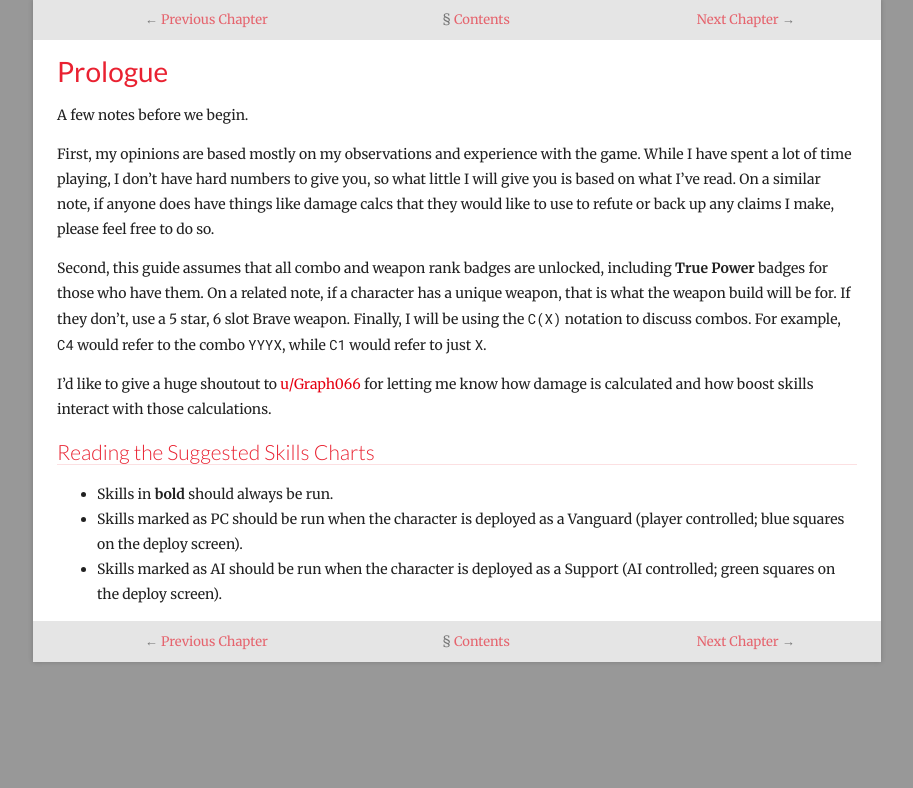
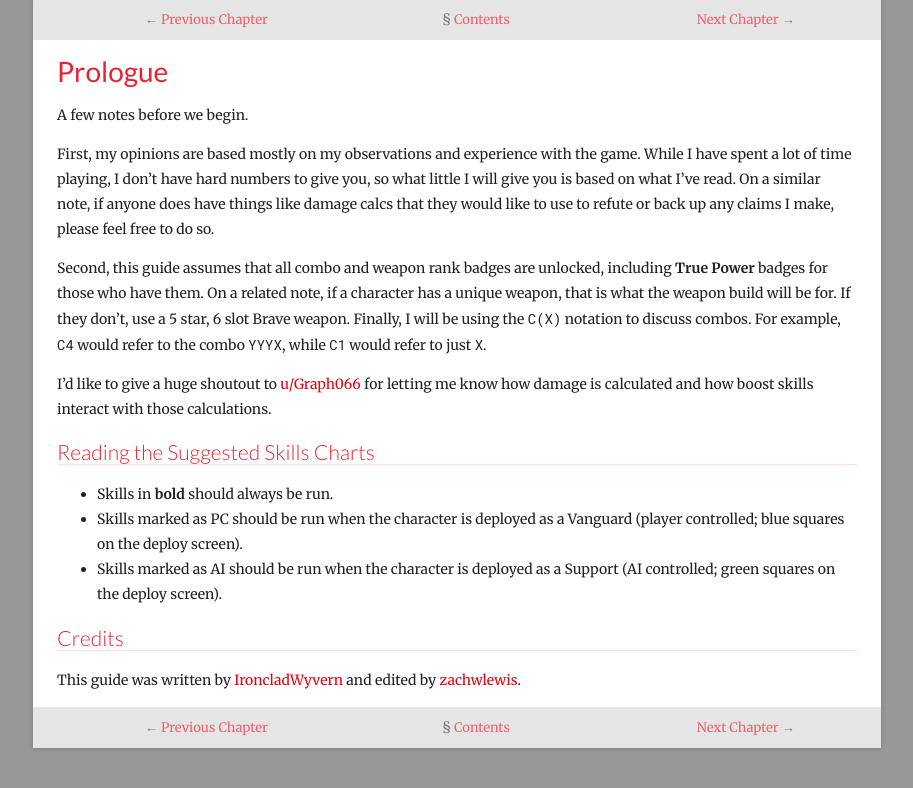
Before and after one commit to zachwlewis/fire-emblem-warriors-hero-guide, a Jekyll site: the page built from _posts/2017-01-02-prologue.md, in a window 1280 px wide. Shown: the top 788 px of the page, without its empty margins (183-1096 px from the left). Built offline with Jekyll 4.4.1, drawn with Linux system fonts in a browser that asks for light colours.

Commit message:
Update 2017-01-02-prologue.md

```diff
--- a/_posts/2017-01-02-prologue.md
+++ b/_posts/2017-01-02-prologue.md
@@ -16,3 +16,7 @@ I’d like to give a huge shoutout to [u/Graph066](https://www.reddit.com/user/g
 - Skills in **bold** should always be run.
 - Skills marked as PC should be run when the character is deployed as a Vanguard (player controlled; blue squares on the deploy screen).
 - Skills marked as AI should be run when the character is deployed as a Support (AI controlled; green squares on the deploy screen).
+
+## Credits
+
+This guide was written by [IroncladWyvern](https://www.reddit.com/user/IroncladWyvern) and edited by [zachwlewis](https://www.reddit.com/user/zachwlewis).
```
